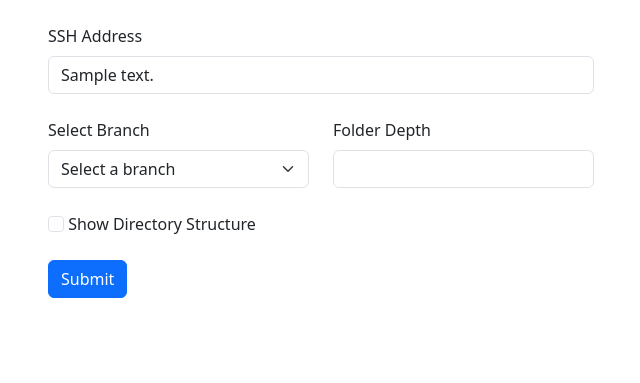
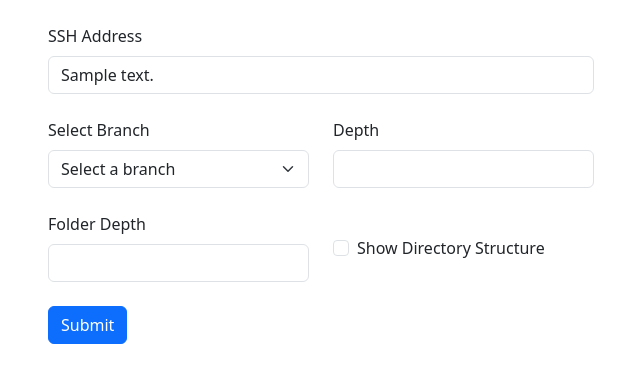
Before and after one commit to maddytae/gitexplorer, a Flask app: template templates/index.html in a window 1280 px wide. Shown: the top 383 px of the page, without its empty margins (34-674 px from the left). Run offline with Flask 3, Linux system fonts and the light colour scheme; the template is opened without the code that fills it: most values are stand-ins (such as "Sample title", 1, 10 or a date in 2020).

Commit message:
saving work

```diff
--- a/app.py
+++ b/app.py
@@ -30,20 +30,24 @@ def home():
 
         repo_changed = sshAddress != session.get('last_sshAddress')
         branch_changed = selected_branch != session.get('last_selected_branch')
+        depth_changed = depth !=session.get('last_depth')
 
         clone_directory = '/Users/maddy/my_repos/repo_store'
         repo_name = sshAddress.split('/')[-1].replace('.git', '')
         repo_path = os.path.join(clone_directory, repo_name)
 
-        if selected_branch and (repo_changed or branch_changed):
+        if selected_branch and (repo_changed or branch_changed or depth_changed):
             utilities.clone_repo(sshAddress, selected_branch, clone_directory)
             session['last_sshAddress'] = sshAddress
             session['last_selected_branch'] = selected_branch
+            session['last_depth']=depth
+
+
 
         if folder_depth and os.path.exists(repo_path):
             folder_depth = int(folder_depth)
             if folder_depth > 0:
-                raw_tree_output = subprocess.check_output(['tree', '-L', str(folder_depth), repo_path], text=True)
+                raw_tree_output = subprocess.check_output(['tree', '-L', str(folder_depth),'-d', repo_path], text=True)
                 lines = raw_tree_output.split('\n')
                 tree_output = '\n'.join(lines[1:])
 
--- a/templates/index.html
+++ b/templates/index.html
@@ -31,19 +31,29 @@
                             </select>
                         </div>
 
-
-
-                        <!-- Folder Depth Input -->
                         <div class="col">
-                            <label for="folderDepthInput" class="form-label">Folder Depth</label>
-                            <input type="number" class="form-control" id="folderDepthInput" name="folderdepthValue" value="{{ folder_depth }}" required>
+                            <label for="integerInput" class="form-label">Depth</label>
+                            <input type="number" class="form-control" id="integerInput" name="depthValue" value="{{ depth }}" required>
                         </div>
                     </div>
 
-                    <div class="mb-4">
+            <!-- Folder Depth and Checkbox Row -->
+            <div class="row mb-4">
+                <!-- Folder Depth Input -->
+                <div class="col-md-6">
+                    <label for="folderDepthInput" class="form-label">Folder Depth</label>
+                    <input type="number" class="form-control" id="folderDepthInput" name="folderdepthValue" value="{{ folder_depth }}" required>
+                </div>
+
+                <!-- Show Directory Structure Checkbox -->
+                <div class="col-md-6">
+                    <div class="form-check mt-4">
                         <input type="checkbox" class="form-check-input" id="showDirectoryStructure" name="showDirectoryStructure" value="yes" {% if show_directory_structure %}checked{% endif %}>
                         <label class="form-check-label" for="showDirectoryStructure">Show Directory Structure</label>
                     </div>
+                </div>
+            </div>
+
 
                     <button type="submit" class="btn btn-primary">Submit</button>
                     {% endif %}
```
